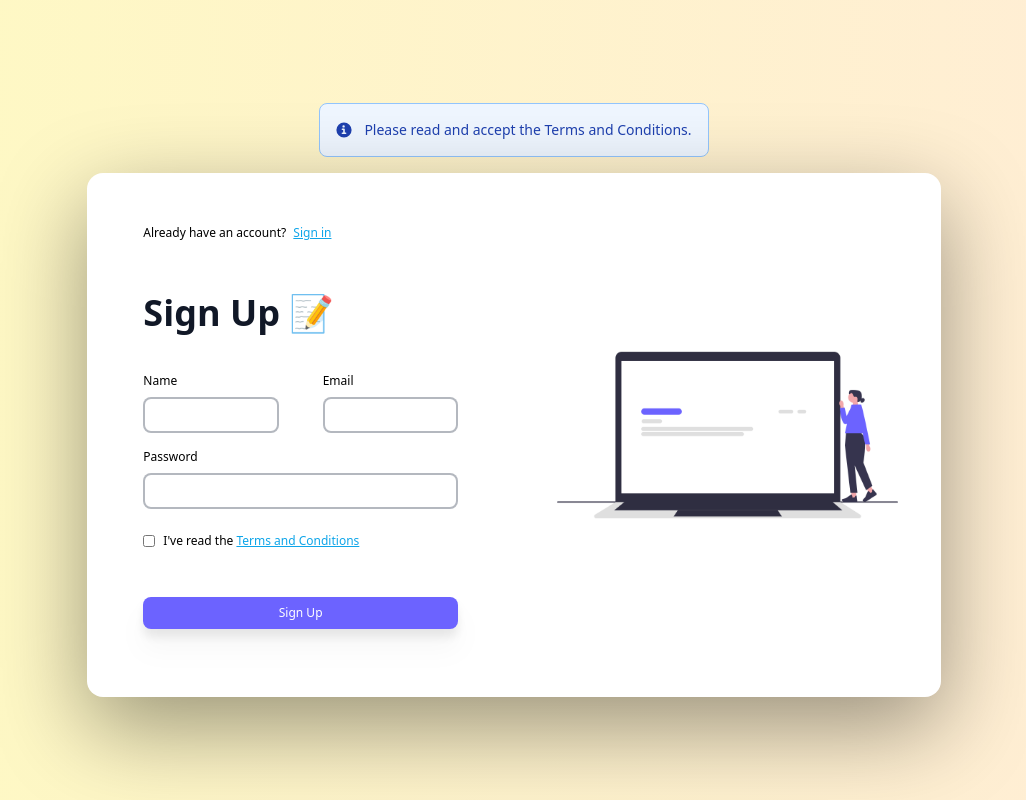
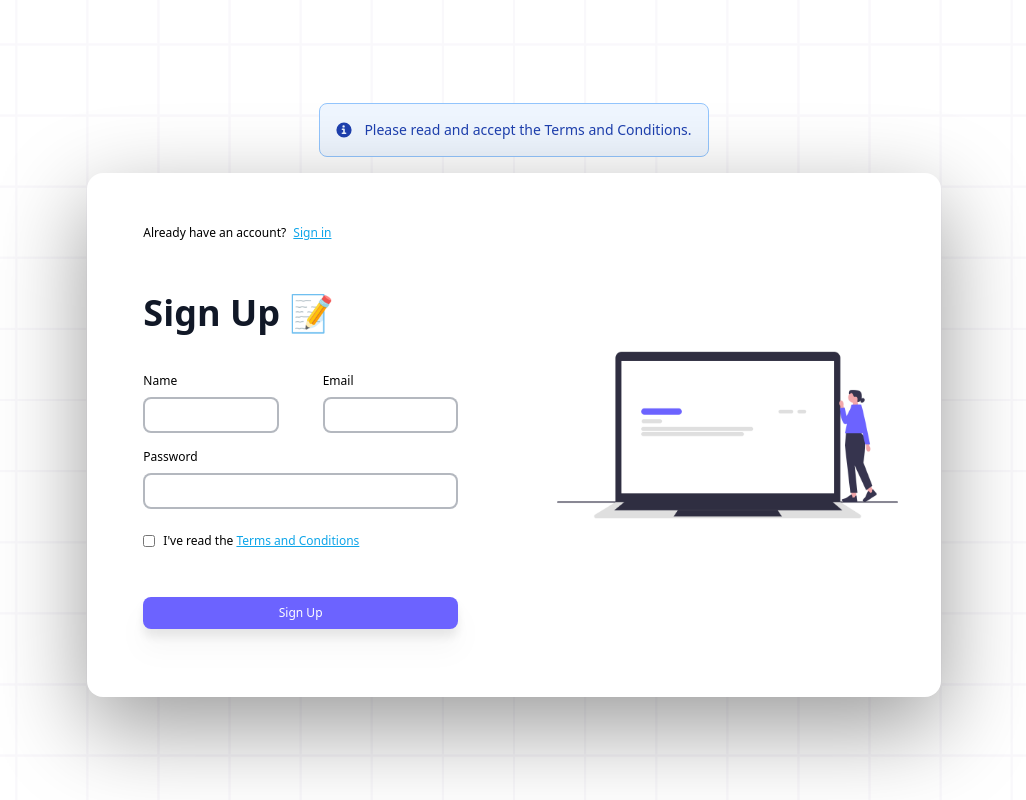
Before and after one commit to sarthakkhanduja/todo-app, a React (Vite) app in the folder frontend/: page /signup in a window 1280 px wide. Both pictures are taken after a click on the button "Sign Up". Shown: the whole page, without its empty margins (126-1152 px from the left). Built offline with nearby package versions, Linux system fonts and the light colour scheme.

Commit message:
Fixed styling to add background images

```diff
--- a/frontend/src/components/LandingPage.jsx
+++ b/frontend/src/components/LandingPage.jsx
@@ -59,7 +59,7 @@ function Footer() {
     return (
         <div className="w-full flex justify-center items-center">
             Made by{' '}
-            <a className="text-blue-marguerite-400 pl-1" href="https://linkedin.com/in/sarthakkhanduja" target="_blank" rel="noopener noreferrer">
+            <a className="text-blue-marguerite-400 pl-1 font-semibold" href="https://linkedin.com/in/sarthakkhanduja" target="_blank" rel="noopener noreferrer">
                 Sarthak Khanduja
             </a>
         </div>
--- a/frontend/src/components/SignIn.jsx
+++ b/frontend/src/components/SignIn.jsx
@@ -6,6 +6,7 @@ import axios from "axios";
 import { InfoAlert } from './alerts/InfoAlert';
 import { SuccessAlert } from './alerts/SuccessAlert';
 import { ErrorAlert } from './alerts/ErrorAlert';
+import bgImg from "../assets/checkered.svg";
 
 export function SignIn() {
     const [email, setEmail] = useState("");
@@ -106,7 +107,7 @@ export function SignIn() {
 
     return(
         // <div className="min-h-screen w-full bg-gradient-to-bl from-transparent via-blue-marguerite-300 flex justify-center items-center">
-        <div className="min-h-screen w-full bg-gradient-to-r from-red-100 to-cyan-50 flex flex-col justify-center items-center">
+        <div className="min-h-screen w-full flex flex-col justify-center items-center">
             {showInfoAlert && (
                 <InfoAlert label={label} />
             )}
@@ -116,7 +117,8 @@ export function SignIn() {
             {showErrorAlert && (
                 <ErrorAlert label={label} />
             )}
-            <div className="grid grid-cols-2 bg-white w-2/3 h-4/5 rounded-2xl shadow-[rgba(0,_0,_0,_0.4)_0px_30px_90px]">
+            <BgImage />
+            <div className="grid z-10 grid-cols-2 bg-white w-2/3 h-4/5 rounded-2xl shadow-[rgba(0,_0,_0,_0.4)_0px_30px_90px]">
                 <div className="flex items-center">
                     <img className="object-cover" src={signInPicture} alt="picture" />
                 </div>
@@ -172,3 +174,11 @@ function RememberMe() {
         </div>
     )
 }
+
+function BgImage() {
+    return (
+        <div className="absolute inset-0 -z-10 opacity-10">
+            <img className="w-full h-full object-cover" src={bgImg} alt="Background" />
+        </div>
+    )
+}
--- a/frontend/src/components/SignUp.jsx
+++ b/frontend/src/components/SignUp.jsx
@@ -6,6 +6,7 @@ import { nameSchema, emailSchema, passwordSchema } from '../validations/signUpVa
 import { InfoAlert } from './alerts/InfoAlert';
 import { SuccessAlert } from './alerts/SuccessAlert';
 import { ErrorAlert } from './alerts/ErrorAlert';
+import bgImg from "../assets/checkered.svg";
 
 export default function SignUp() {
     const [name, setName] = useState("");
@@ -150,7 +151,7 @@ export default function SignUp() {
 
 
     return(
-        <div className="min-h-screen w-full bg-gradient-to-r from-yellow-100 to-orange-100 flex flex-col justify-center items-center">
+        <div className="min-h-screen w-full flex flex-col justify-center items-center">
             {showInfoAlert && (
                 <InfoAlert label={label} />
             )}
@@ -160,7 +161,8 @@ export default function SignUp() {
             {showErrorAlert && (
                 <ErrorAlert label={label} />
             )}
-            <div className="grid grid-cols-2 bg-white w-2/3 h-4/5 rounded-2xl shadow-[rgba(0,_0,_0,_0.4)_0px_30px_90px]">
+            <BgImage />
+            <div className="grid grid-cols-2 bg-white w-2/3 h-4/5 rounded-2xl shadow-[rgba(0,_0,_0,_0.4)_0px_30px_90px] z-10">
                 <div className="px-9 py-9">
                     <div className="flex flex-row px-5">
                         <p className='text-xs pb-5 pt-4 pr-1'>Already have an account? <a className='text-xs underline decoration-{sky-500} text-sky-500 pl-1 cursor-pointer' onClick={navigateToSignIn}>Sign in</a></p>
@@ -228,3 +230,11 @@ function TnC(props) {
         </div>
     );
 }
+
+function BgImage() {
+    return (
+        <div className="absolute inset-0 -z-10 opacity-10">
+            <img className="w-full h-full object-cover" src={bgImg} alt="Background" />
+        </div>
+    )
+}
--- a/frontend/src/components/alerts/ErrorAlert.jsx
+++ b/frontend/src/components/alerts/ErrorAlert.jsx
@@ -1,6 +1,6 @@
 export function ErrorAlert(props) {
     return(
-        <div className="flex items-center p-4 mb-4 text-sm text-red-800 border border-red-300 rounded-lg bg-red-50" role="alert">
+        <div className="flex z-10 items-center p-4 mb-4 text-sm text-red-800 border border-red-300 rounded-lg bg-red-50" role="alert">
             <svg className="flex-shrink-0 inline w-4 h-4 me-3" aria-hidden="true" xmlns="http://www.w3.org/2000/svg" fill="currentColor" viewBox="0 0 20 20">
                 <path d="M10 .5a9.5 9.5 0 1 0 9.5 9.5A9.51 9.51 0 0 0 10 .5ZM9.5 4a1.5 1.5 0 1 1 0 3 1.5 1.5 0 0 1 0-3ZM12 15H8a1 1 0 0 1 0-2h1v-3H8a1 1 0 0 1 0-2h2a1 1 0 0 1 1 1v4h1a1 1 0 0 1 0 2Z"/>
             </svg>
--- a/frontend/src/components/alerts/InfoAlert.jsx
+++ b/frontend/src/components/alerts/InfoAlert.jsx
@@ -1,6 +1,6 @@
 export function InfoAlert(props) {
     return(
-        <div className="flex items-center p-4 mb-4 text-sm text-blue-800 border border-blue-300 rounded-lg bg-blue-50" role="alert">
+        <div className="flex z-10 items-center p-4 mb-4 text-sm text-blue-800 border border-blue-300 rounded-lg bg-blue-50" role="alert">
             <svg className="flex-shrink-0 inline w-4 h-4 me-3" aria-hidden="true" xmlns="http://www.w3.org/2000/svg" fill="currentColor" viewBox="0 0 20 20">
                 <path d="M10 .5a9.5 9.5 0 1 0 9.5 9.5A9.51 9.51 0 0 0 10 .5ZM9.5 4a1.5 1.5 0 1 1 0 3 1.5 1.5 0 0 1 0-3ZM12 15H8a1 1 0 0 1 0-2h1v-3H8a1 1 0 0 1 0-2h2a1 1 0 0 1 1 1v4h1a1 1 0 0 1 0 2Z"/>
             </svg>
--- a/frontend/src/components/alerts/SuccessAlert.jsx
+++ b/frontend/src/components/alerts/SuccessAlert.jsx
@@ -1,6 +1,6 @@
 export function SuccessAlert(props) {
     return (
-        <div className="flex items-center p-4 mb-4 text-sm text-green-800 border border-green-300 rounded-lg bg-green-50" role="alert">
+        <div className="flex z-10 items-center p-4 mb-4 text-sm text-green-800 border border-green-300 rounded-lg bg-green-50" role="alert">
             <svg className="flex-shrink-0 inline w-4 h-4 me-3" aria-hidden="true" xmlns="http://www.w3.org/2000/svg" fill="currentColor" viewBox="0 0 20 20">
                 <path d="M10 .5a9.5 9.5 0 1 0 9.5 9.5A9.51 9.51 0 0 0 10 .5ZM9.5 4a1.5 1.5 0 1 1 0 3 1.5 1.5 0 0 1 0-3ZM12 15H8a1 1 0 0 1 0-2h1v-3H8a1 1 0 0 1 0-2h2a1 1 0 0 1 1 1v4h1a1 1 0 0 1 0 2Z"/>
             </svg>
```
Also changed, not shown: frontend/src/assets/checkered.svg (added), frontend/src/assets/taskList.png (deleted).
